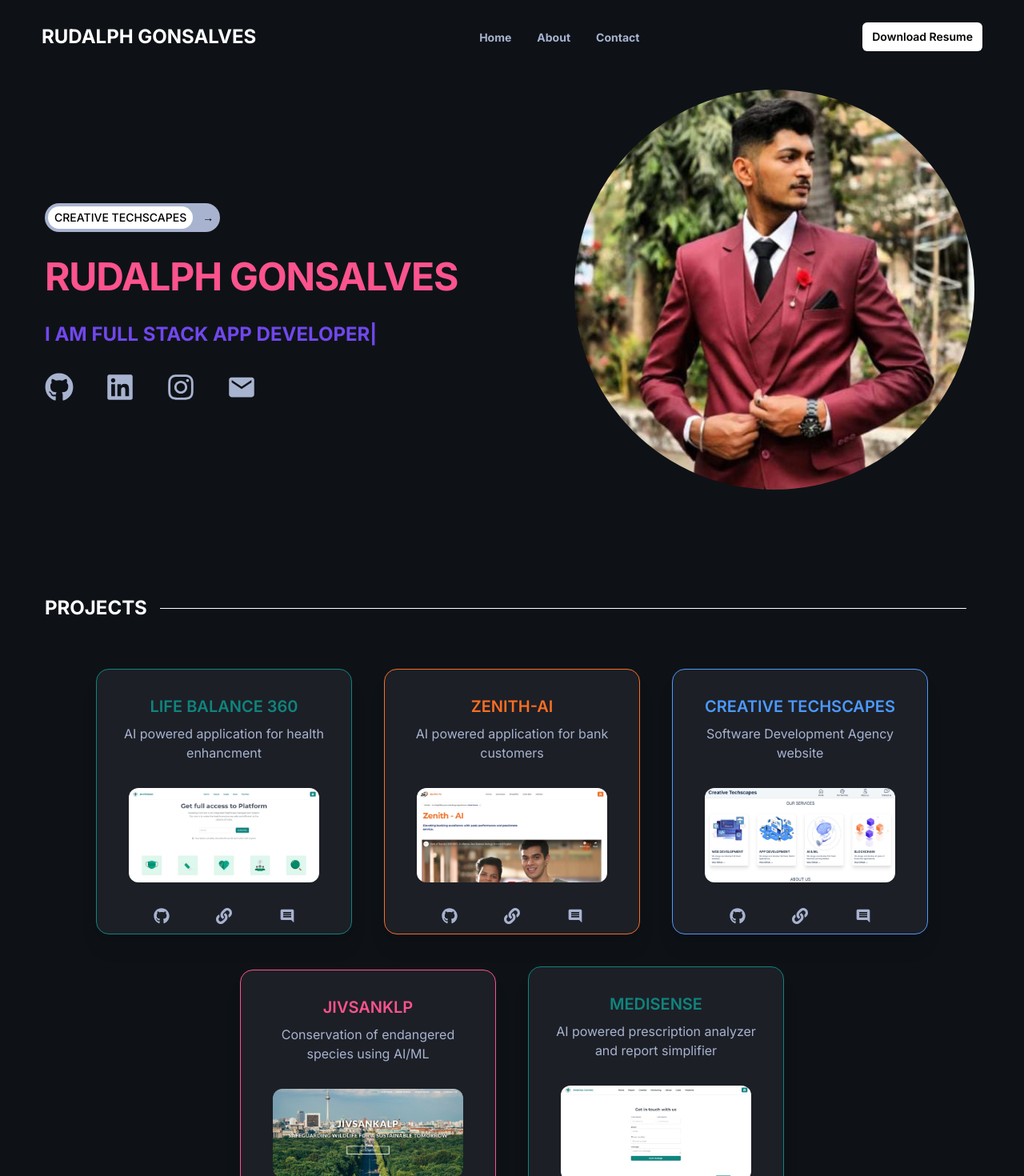
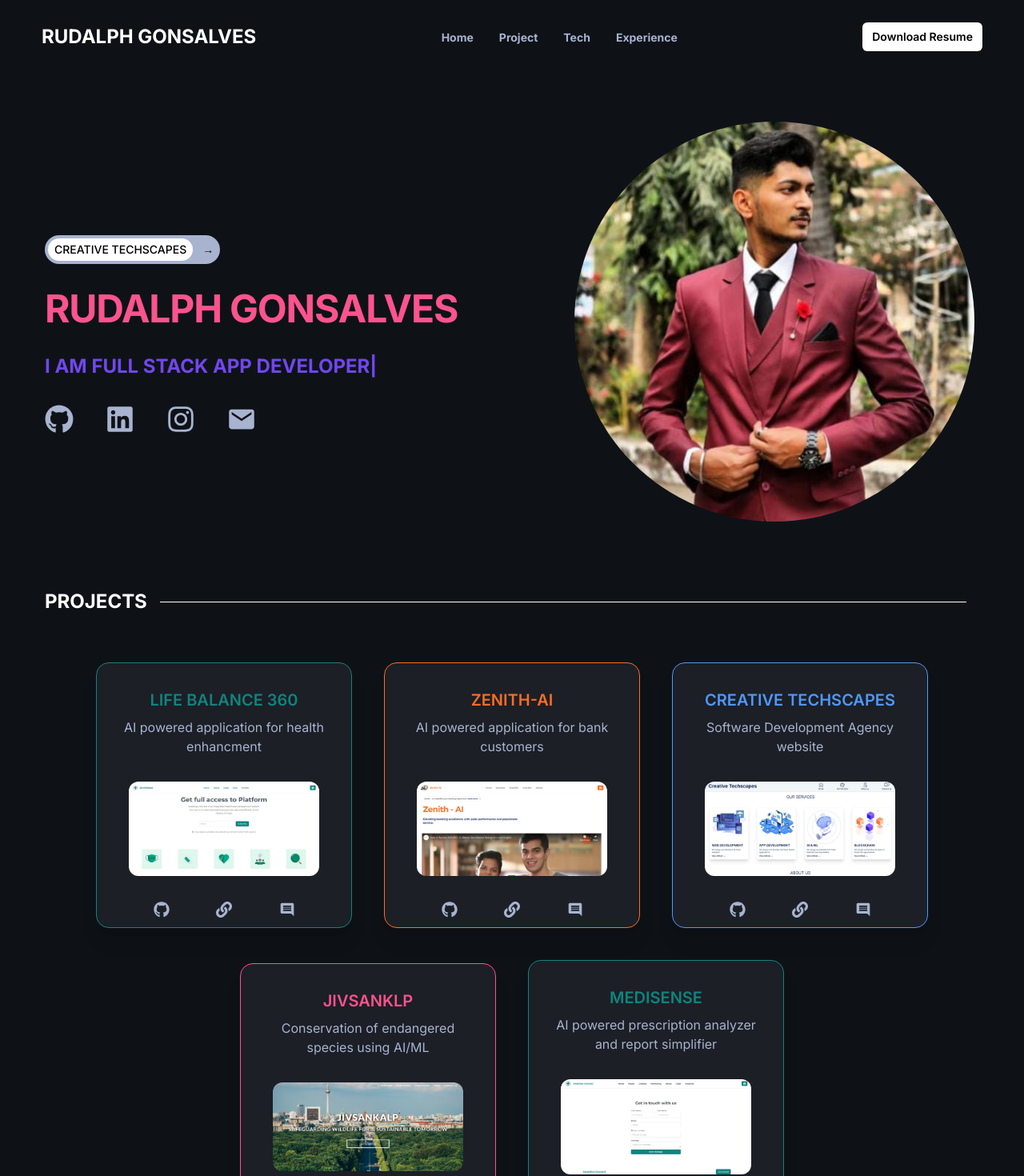
Before and after one commit to Rudalph/Rudalph07, a Next.js app: page / in a window 1280 px wide. Shown: the top 1470 px of the page at 80% size. Built offline with nearby package versions, Linux system fonts and the light colour scheme.

Commit message:
footer and ui fixes

```diff
--- /dev/null
+++ b/Components/Footer.jsx
@@ -0,0 +1,58 @@
+import React from 'react'
+import { FaGithub } from "react-icons/fa";
+import { FaLinkedin } from "react-icons/fa";
+import { FaInstagram } from "react-icons/fa";
+import { IoMdMail } from "react-icons/io";
+
+const Footer = () => {
+    return (
+        <div>
+            <section className="relative overflow-hidden border-t mt-10 py-8">
+                <div className="container relative z-10 mx-auto px-4">
+                    <div className="-m-8 flex flex-wrap items-center justify-center lg:justify-between">
+                        <div className="w-auto p-8">
+                                <div className="inline-flex items-center">
+                                    <span className="lg:ml-4 text-xl font-bold text-white">RUDALPH GONSALVES</span>
+                                </div>
+                        </div>
+
+                        <div className="w-auto p-8">
+                            <div className="-m-1.5 flex flex-wrap">
+                                <div className="w-auto p-1.5">
+                                    <a href="https://github.com/Rudalph">
+                                        <div className="flex h-8 w-8 items-center justify-center rounded-full border border-white hover:border-gray-400 text-white">
+                                        <FaGithub />
+                                        </div>
+                                    </a>
+                                </div>
+                                <div className="w-auto p-1.5">
+                                    <a href="https://www.linkedin.com/in/rudalphgonsalves/">
+                                        <div className="flex h-8 w-8 items-center justify-center rounded-full border border-white hover:border-gray-400 text-white">
+                                        <FaLinkedin />
+                                        </div>
+                                    </a>
+                                </div>
+                                <div className="w-auto p-1.5">
+                                    <a href="https://www.instagram.com/rudalphgonsalves/">
+                                        <div className="flex h-8 w-8 items-center justify-center rounded-full border border-white hover:border-gray-400 text-white">
+                                        <FaInstagram />
+                                        </div>
+                                    </a>
+                                </div>
+                                <div className="w-auto p-1.5">
+                                    <a href="mailto:gonsalvesrudalph@gmail.com">
+                                        <div className="flex h-8 w-8 items-center justify-center rounded-full border border-white hover:border-gray-400 text-white">
+                                        <IoMdMail />
+                                        </div>
+                                    </a>
+                                </div>
+                            </div>
+                        </div>
+                    </div>
+                </div>
+            </section>
+        </div>
+    )
+}
+
+export default Footer
--- a/Components/Hero.jsx
+++ b/Components/Hero.jsx
@@ -36,10 +36,10 @@ export default function Hero() {
 
 
   return (
-    <div className="relative w-full">
+    <div className="relative w-full lg:mt-10">
       <div className="mx-auto max-w-8xl lg:grid lg:grid-cols-12 lg:gap-x-8 lg:px-8">
         <div className="flex flex-col justify-center px-4 py-12 md:py-16 lg:col-span-7 lg:gap-x-6 lg:px-6 lg:py-24 xl:col-span-6">
-          <div className="mt-8 flex max-w-max items-center space-x-2 rounded-full bg-[#A8B3CF] p-1">
+          <div className="lg:mt-8 flex max-w-max items-center space-x-2 rounded-full bg-[#A8B3CF] p-1">
             <div className="rounded-full bg-white p-1 px-2">
               <p className="text-sm font-medium">CREATIVE TECHSCAPES</p>
             </div>
--- a/Components/Navbar.jsx
+++ b/Components/Navbar.jsx
@@ -9,11 +9,15 @@ const menuItems = [
     href: '#',
   },
   {
-    name: 'About',
+    name: 'Project',
     href: '#',
   },
   {
-    name: 'Contact',
+    name: 'Tech',
+    href: '#',
+  },
+  {
+    name: 'Experience',
     href: '#',
   },
 ]
--- a/Components/Projects.jsx
+++ b/Components/Projects.jsx
@@ -6,7 +6,7 @@ import Image from 'next/image';
 
 const Projects = () => {
     return (
-        <div className='mt-10 lg:mt-28'>
+        <div className='mt-10 lg:mt-16'>
             <div className="flex items-center lg:px-14 px-5">
                 <div className="text-sm lg:text-2xl text-white font-bold ">PROJECTS</div>
                 <div className="flex-grow border-t border-white mr-4 ml-4"></div>
--- a/app/page.js
+++ b/app/page.js
@@ -6,6 +6,7 @@ import Experience from "@/Components/Experience";
 import All_Certifications from "@/Components/All_Certifications";
 import Bento from "@/Components/Bento";
 import Contact from "@/Components/Contact";
+import Footer from "@/Components/Footer";
 
 export default function Home() {
   return (
@@ -18,6 +19,7 @@ export default function Home() {
       <All_Certifications />
       <Bento />
       <Contact />
+      <Footer />
     </div>
   );
 }
```
